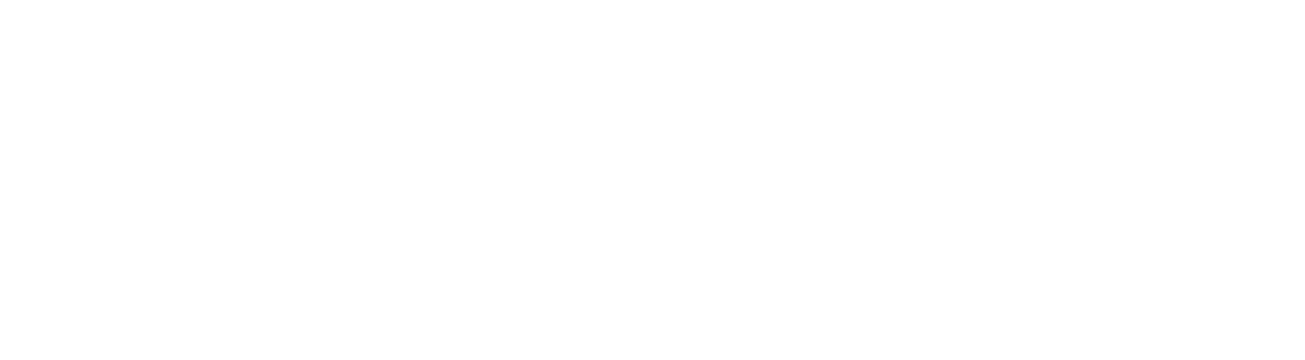
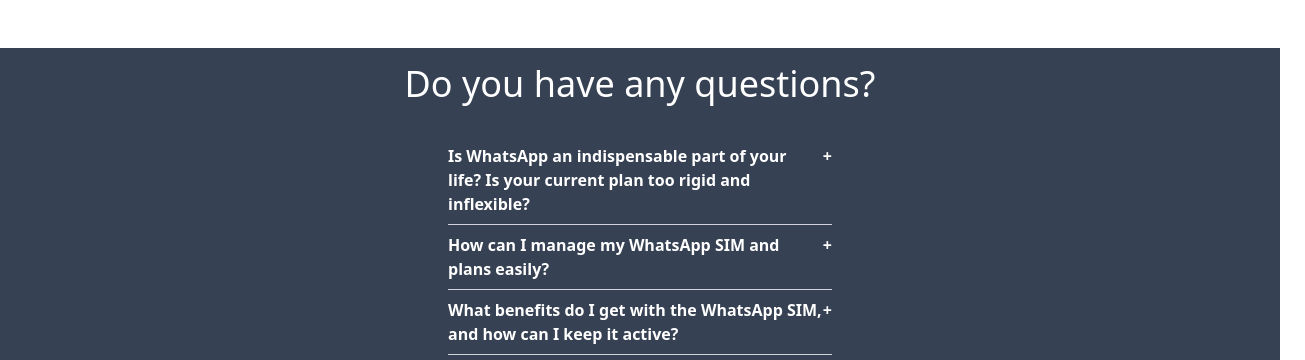
Before and after one commit to Yuvanm1s1/telco-web-shop, a React (Vite) app in the folder frontend/: page / in a window 1280 px wide. Shown: the part 564-924 px from the top of the page, 1305 px wide, since content can reach past the window. Before the commit the page ends 800 px from the top, so only its background shows below. Built offline with nearby package versions, Linux system fonts and the light colour scheme; no server answers.

Commit message:
FAQ section- with QA objects

```diff
--- a/frontend/src/App.jsx
+++ b/frontend/src/App.jsx
@@ -1,15 +1,27 @@
 import NavBar from "./components/NavBar"
 import ImageSlideshow from "./components/ImageSlideShow"
+import FAQ from "./components/FAQ"
+
+import "slick-carousel/slick/slick.css";
+import "slick-carousel/slick/slick-theme.css";
+
 function App() {
 
   return (
     <>
+    <div className="overflow-x-hidden">
       <NavBar/>
       <ImageSlideshow />
       <div className="container mx-auto p-4">
         <h1 className="text-2xl font-bold mb-4">Welcome to the TELCO-WEB-SHOP</h1>
         <p className="text-gray-700">Explore our mobile tariffs and services.</p>
       </div>
+      <footer className="bg-gray-700 py-4 mt-8">
+        <div className="container mx-auto text-center">
+          <FAQ/>
+        </div>
+      </footer>
+    </div>
     </>
   )
 }
--- /dev/null
+++ b/frontend/src/components/FaQ.jsx
@@ -0,0 +1,56 @@
+import React, { useState } from 'react';
+
+function FAQ() {
+  const [isDropdownOpen, setDropdownOpen] = useState(null);
+
+  const toggleDropdown = (menu) => {
+    setDropdownOpen(isDropdownOpen === menu ? null : menu);
+  };
+
+  const frequentlyAskedQuestions = [
+  {
+    "question": "Is WhatsApp an indispensable part of your life? Is your current plan too rigid and inflexible?",
+    "answer": "Then this prepaid card is exactly what you need! With a WhatsApp SIM, you can be reached via WhatsApp via text message at any time, even without credit or Wi-Fi – and with no contract term.\n\nWant more? With our flexible WhatsAll plans, you can easily set your own plan. For example, use the WhatsAll 12000 plan with 12,000 units for high-speed internet, minutes, and text messages. 1 unit = 1 MB/1 minute/1 text message. Without having to commit to anything beforehand, you can spontaneously decide how you want to use your units. And after you've used up your units, you can, of course, continue sending text messages via WhatsApp."
+  },
+  {
+    "question": "How can I manage my WhatsApp SIM and plans easily?",
+    "answer": "With our plans and additional options, you're always on the right track: surf, call, and text – just the way you want, without committing to anything. WhatsAll 12000 is pre-activated for you for the first four weeks, so you can get started right away. After that, you can continue using WhatsAll 12000, switch to a different plan, or book an additional option. You have the following three options:\n\n1. The WhatsApp SIM app for Android and iOS.\n2. The WhatsApp SIM customer portal.\n3. The free account hotline 1155.\n\nIn the app and customer portal, you can also see at any time how many units you have already used."
+  },
+  {
+    "question": "What benefits do I get with the WhatsApp SIM, and how can I keep it active?",
+    "answer": "The WhatsApp SIM allows you to stay connected with the people who matter most, anytime, anywhere, at no extra cost. With a minimum top-up of €5 every six months, you'll have access to an internet flat rate even without a WhatsAll plan. You can use the credit freely for other services, such as making phone calls or booking plans and additional options. WhatsAll plans also include high-speed internet with speeds of up to 50 Mbps including 5G. Of course, you can continue to WhatsApp around the clock after you've used up your units (MB/MIN/SMS) until the end of your plan term."
+  }
+];
+
+
+  return (
+  <div>
+    <div className='text-white text-shadow-black text-4xl '>Do you have any questions?</div>
+    <div className="max-w-md mx-auto p-4">
+        <div className="max-w-md mx-auto p-4">
+      {
+        frequentlyAskedQuestions.map((qa_set)=>(
+           <div className="border-b border-gray-300 py-2">
+        <button
+          onClick={() => toggleDropdown(qa_set.question)}
+          className="flex justify-between w-full items-start text-left text-base font-semibold text-white hover:text-green-600"
+        >
+          <span className="flex-grow text-left">{qa_set.question}</span>
+          <span>{isDropdownOpen === qa_set.question ? "-" : "+"}</span>
+        </button>
+        {isDropdownOpen === qa_set.question && (
+          <div className="mt-2 p-2 bg-gray-100 text-gray-600 rounded">
+            <p>{qa_set.answer}</p>
+          </div>
+        )}
+      </div>
+        ))
+      }
+    </div>
+    </div>
+  </div>
+
+  );
+}
+
+export default FAQ;
--- a/frontend/src/components/ImageSlideShow.jsx
+++ b/frontend/src/components/ImageSlideShow.jsx
@@ -14,17 +14,18 @@
     slidesToShow: 1,
     slidesToScroll: 1,
     autoplay: true,
-    autoplaySpeed: 2000
+    autoplaySpeed: 2000,
+    adaptiveHeight: false
   };
 
   return (
-    <div className="max-w-full mx-auto">
+    <div className="w-full mx-auto">
         {/* settings props spreads the settings object to the Slider component */}
       <Slider {...settings}>
-        <div>
+        <div style={{ height: '400px', width: '100%' }}>
           <img src={FirstImage} alt="First" className="w-full h-full object-cover"/>
         </div>
-        <div>
+        <div style={{ height: '400px' , width: '100%'}}>
           <img src={SecondImage} alt="Second" className="w-full h-full object-cover" />
         </div>
       </Slider>
--- a/frontend/src/main.jsx
+++ b/frontend/src/main.jsx
@@ -2,6 +2,9 @@
 import { StrictMode } from 'react'
 import { createRoot } from 'react-dom/client'
 import {BrowserRouter as Router} from 'react-router-dom'
+
+import "slick-carousel/slick/slick.css";
+import "slick-carousel/slick/slick-theme.css";
 
 import App from './App.jsx'
 
```
